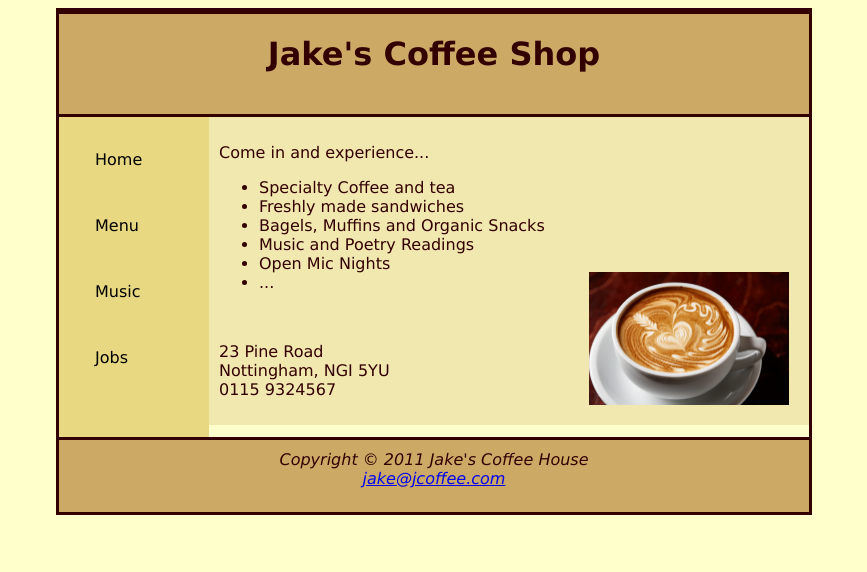
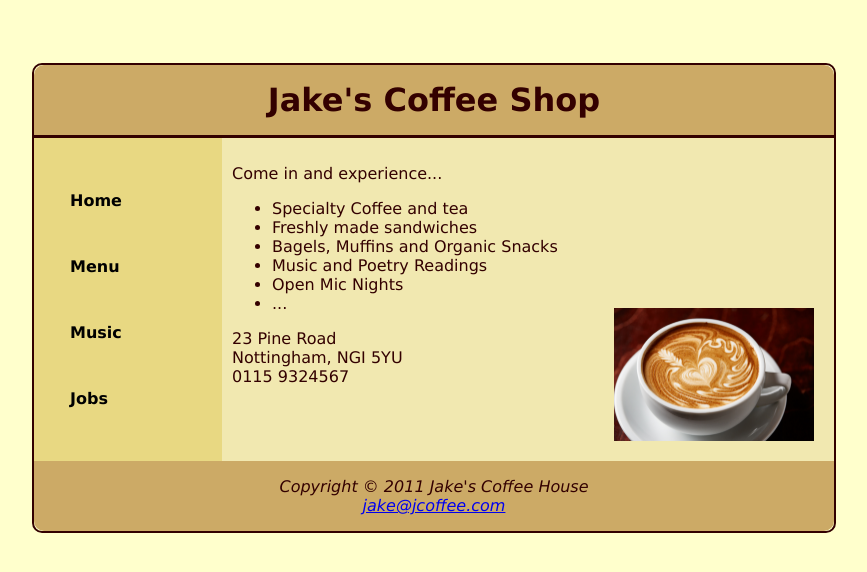
Before and after one commit to rbnograles/pup-web-dev, a PHP site: page /Act2_Nograles.html in a window 1280 px wide. Shown: the top 572 px of the page, without its empty margins (206-1073 px from the left). Run offline with PHP 8.4, Linux system fonts and the light colour scheme.

Commit message:
refactore activity 2 code

```diff
--- a/Activity/Activity 2/with-1-html/Act2_Nograles.html
+++ b/Activity/Activity 2/with-1-html/Act2_Nograles.html
@@ -12,11 +12,13 @@
         <div id="logo">
             <h1>Jake's Coffee Shop</h1>
         </div>
+
+        <div class="d-flex">
           <div id="leftcolumn">
-            <a href="#home" class="navBar" onclick="homeFunc()">Home</a>
-            <a href="#menu" class="navBar" onclick="menuFunc()">Menu</a>
-            <a href="#music" class="navBar" onclick="musicFunc()">Music</a>
-            <a href="#jobs" class="navBar" onclick="jobsFunc()">Jobs</a>
+            <a href="#home" class="nav-item" onclick="homeFunc()">Home</a>
+            <a href="#menu" class="nav-item" onclick="menuFunc()">Menu</a>
+            <a href="#music" class="nav-item" onclick="musicFunc()">Music</a>
+            <a href="#jobs" class="nav-item" onclick="jobsFunc()">Jobs</a>
           </div>
           <div id="rightcolumn">
               <p>Come in and experience...</p>
@@ -30,8 +32,9 @@
                   <li>...</li>
               </ul>
               <p id="contact">23 Pine Road <br/> Nottingham, NGI 5YU <br/> 0115 9324567</p>
+          </div>
+        </div>
 
-        </div>
         <div id="footer">
             Copyright &copy; 2011 Jake's Coffee House<br>
             <a href="mailto:jake@jcoffee.com">jake@jcoffee.com</a>
--- a/Activity/Activity 2/with-1-html/main.css
+++ b/Activity/Activity 2/with-1-html/main.css
@@ -5,75 +5,82 @@ body {
 }
 
 #container {
-    margin-top: 20px;
-    margin: 0 auto;
-    height: fit-content;
-    width: 750px;
-    border-style: solid;
+    margin: 5% auto;
+    width: 800px;
+    border: 2px solid #330000;
+    border-radius: 10px;
 }
+
+.d-flex {
+    display: flex;
+}
+
 #logo {
     background-color: #CCAA66;
     text-align: center;
-    border-bottom-style: solid;
-    border-top-style: solid;
-    height: 100px;
+    border-radius: 10px 10px 0 0;
+    border-bottom: 3px solid #330000;
+    padding: 2%;
 }
+
+h1 {
+    margin: 0 !important;
+}
+
+
 #leftcolumn {
     background-color: #E8D882;
-    position: relative;
-    padding-left: 20px;
-    left: 0;
-    width: 130px;
-    height: 320px;
-    float: left;
+    padding: 20px;
+    width: 200px;
     white-space: pre-line;
 }
-#rightcolumn {
-    background-color: #F1E8B0;
-    position: relative;
-    width: 580px;
-    padding: 10px;
-    float: right;
-}
 
-.navBar {
+.nav-item {
+    text-decoration: none;
     float: center;
     display: block;
     color:black;
     text-align: left;
     padding: 14px 16px;
     text-decoration: none;
+    border-radius: 10px;
+    font-weight: 600;
 }
-.navBar:hover {
-    background-color:#F1E8B0;
-    color: #922e27;
+
+.nav-item:hover {
+    background-color: #CCAA66;
+    transition: all ease-in .25s;
 }
-#contact {
-    margin-top: 50px;
+
+#rightcolumn {
+    background-color: #F1E8B0;
+    position: relative;
+    width: 100%;
+    padding: 10px;
+    float: right;
 }
+
+#footer {
+    background-color: #CCAA66;
+    text-align: center;
+    font-style: italic;
+    padding: 2%;
+    border-radius: 0 0 10px 10px;
+}
+
 #coffeePic {
     position: absolute;
     right: 20px;
     bottom: 20px;
 
 }
-#footer {
-    background-color: #CCAA66;
-    border-top-style: solid;
-    height: 62px;
-    text-align: center;
-    font-style: italic;
-    width: 100%;
-    margin-top: 320px;
-    padding-top: 10px;
-}
-
 
 /* Menu */
 #d-flex {
     display: flex;
     flex-grow: 1;
 }
+
 #d-flex div {
     width: 100%;
     padding-left: 20px;
```
Lines whose indentation alone changed are shown as unchanged.
